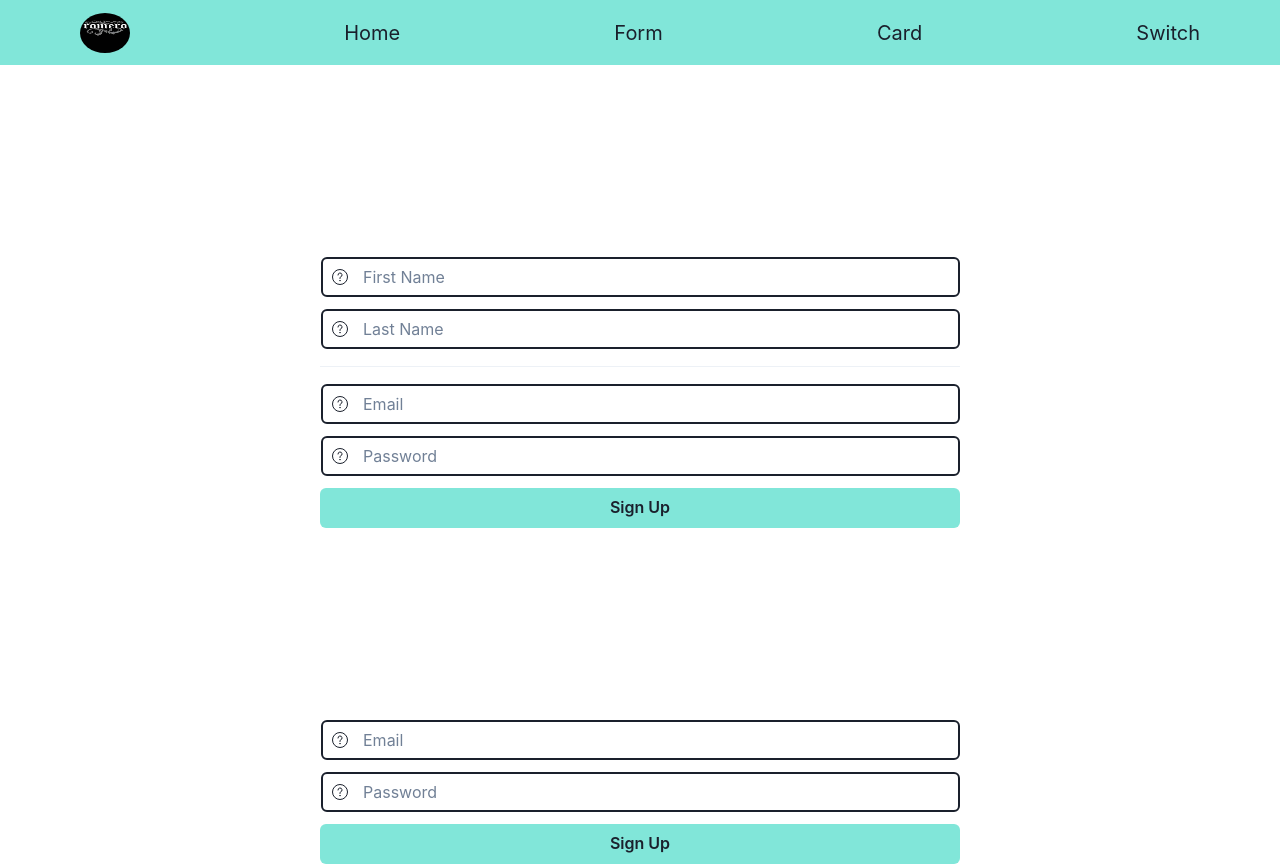
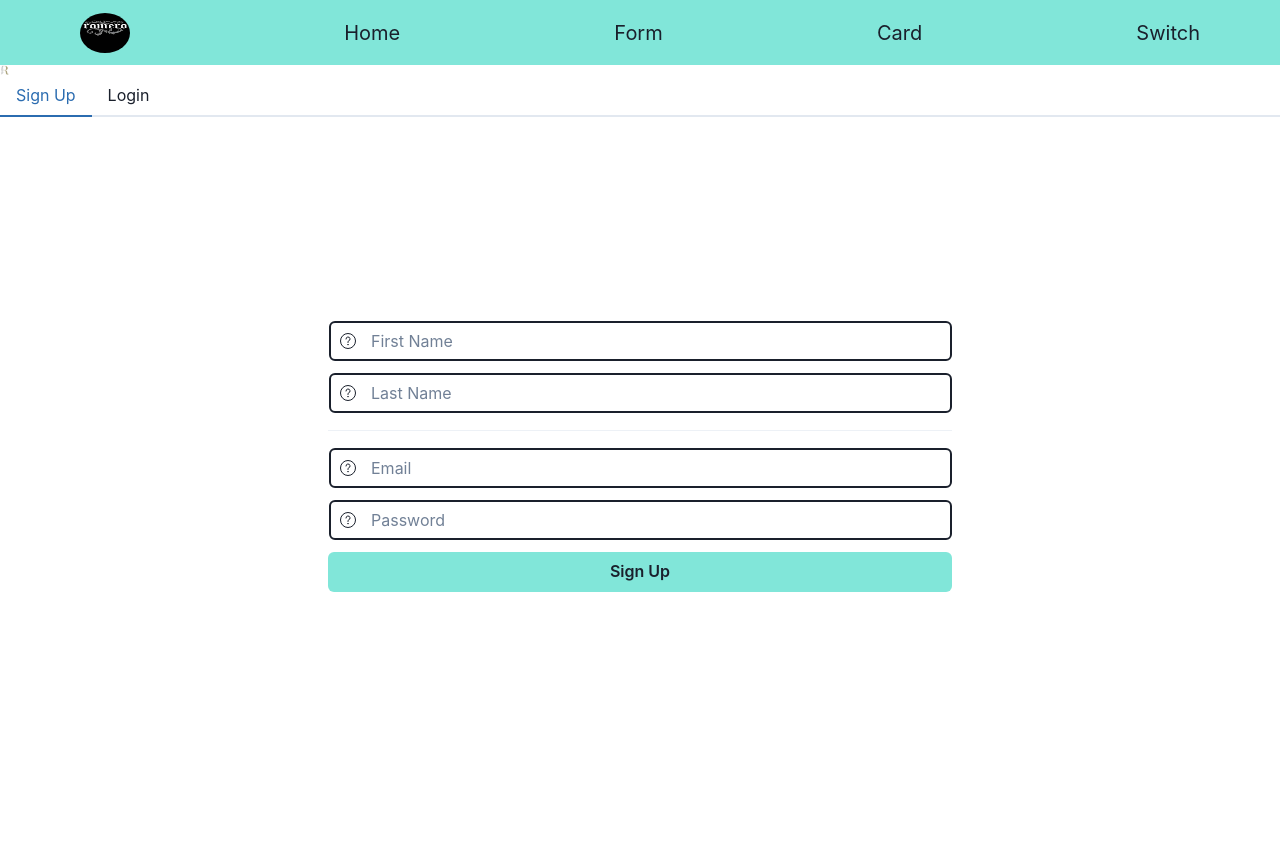
Before and after one commit to oscarromero583/signup-chakra, a React (Create React App) app: page / in a window 1280 px wide. After the commit the page ends 800 px from the top, so only its background shows below. Built offline with nearby package versions, Linux system fonts and the light colour scheme.

Commit message:
new feature - tab list 	new file:   src/form.js 	modified:   src/index.js

```diff
--- /dev/null
+++ b/src/form.js
@@ -0,0 +1,40 @@
+import React from "react";
+import SignUp from './signup';
+import Login from './login'
+import {
+Box,
+Tab,
+Tabs,
+TabList,
+TabPanel,
+TabPanels
+ } from "@chakra-ui/react";
+ import Logo1 from './Romero-logo9.png'
+
+
+const Form = () => {
+    return (
+        <Box>
+            <img src={Logo1} alt="Logo"  width={'9px'} height={'9px'}/>
+            <Tabs>
+                <TabList>
+                    <Tab>Sign Up</Tab>
+                    <Tab>Login</Tab>
+                </TabList>
+
+            <TabPanels>
+                <TabPanel>
+                     <SignUp />
+                </TabPanel>
+                <TabPanel>
+                     <Login />
+                </TabPanel>
+
+            </TabPanels>
+            </Tabs>
+        </Box>
+
+    );
+};
+
+export default Form;
--- a/src/index.js
+++ b/src/index.js
@@ -2,8 +2,7 @@ import React from 'react';
 import ReactDOM from 'react-dom/client';
 import { ChakraProvider } from '@chakra-ui/react';
 import Navigation from './navigation';
-import SignUp from './signup';
-import Login from './login'
+import Form from './form'
 import theme from './theme'
 
 
@@ -15,8 +14,7 @@ root.render(
   <React.StrictMode>
     <ChakraProvider theme={theme}>
       <Navigation />
-      <SignUp />
-      <Login />
+      <Form />
     </ChakraProvider>
   </React.StrictMode>
 );
```
